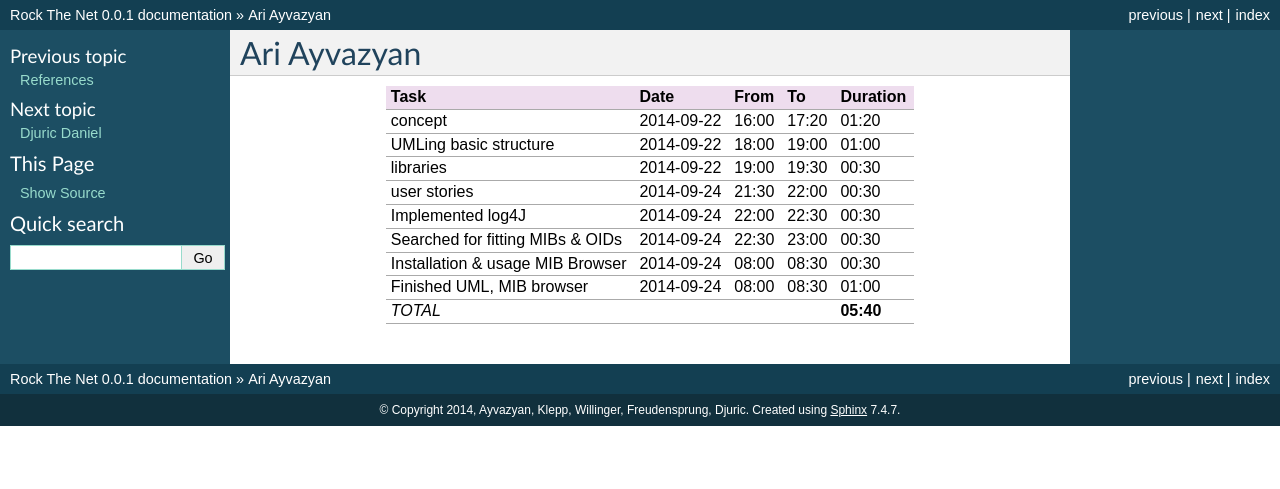
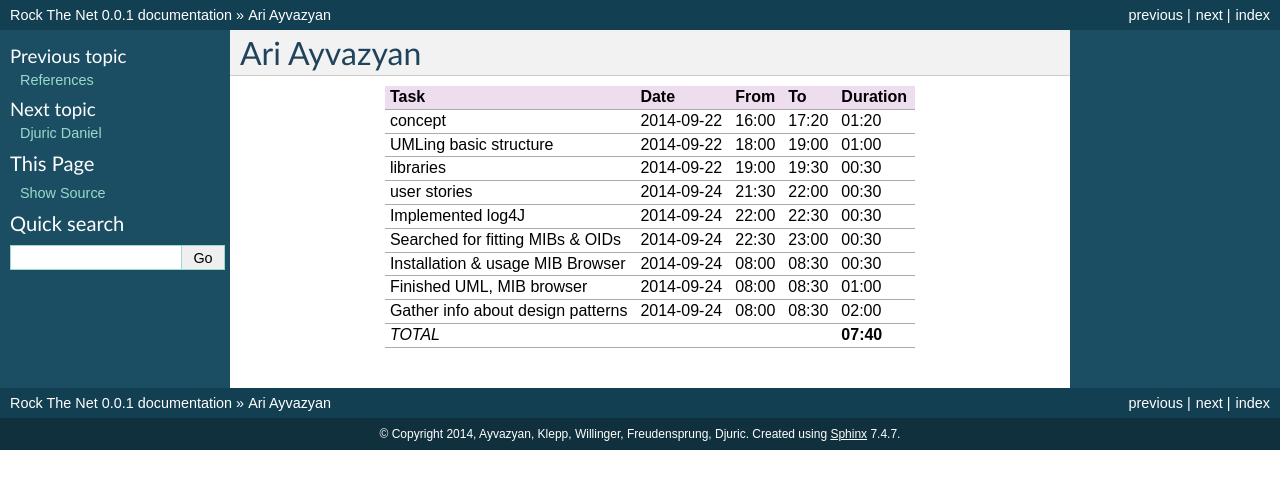
Before and after one commit to aayvazyan-tgm/RouterManagementProject_RockTheNet, a Sphinx documentation site: the page built from docs/timerecording_ayvazyan.rst, in a window 1280 px wide. Shown: the top 489 px of the page. Built offline with Sphinx 7.4.7, drawn with Linux system fonts in a browser that asks for light colours.

Commit message:
Update timerecording_ayvazyan.rst

```diff
--- a/docs/timerecording_ayvazyan.rst
+++ b/docs/timerecording_ayvazyan.rst
@@ -12,5 +12,6 @@ Implemented log4J                 2014-09-24 22:00 22:30   00:30
 Searched for fitting MIBs & OIDs  2014-09-24 22:30 23:00   00:30
 Installation & usage MIB Browser  2014-09-24 08:00 08:30   00:30
 Finished UML, MIB browser         2014-09-24 08:00 08:30   01:00
-*TOTAL*                                                  **05:40**
+Gather info about design patterns 2014-09-24 08:00 08:30   02:00
+*TOTAL*                                                  **07:40**
 ================================= ========== ===== ===== =========
```
